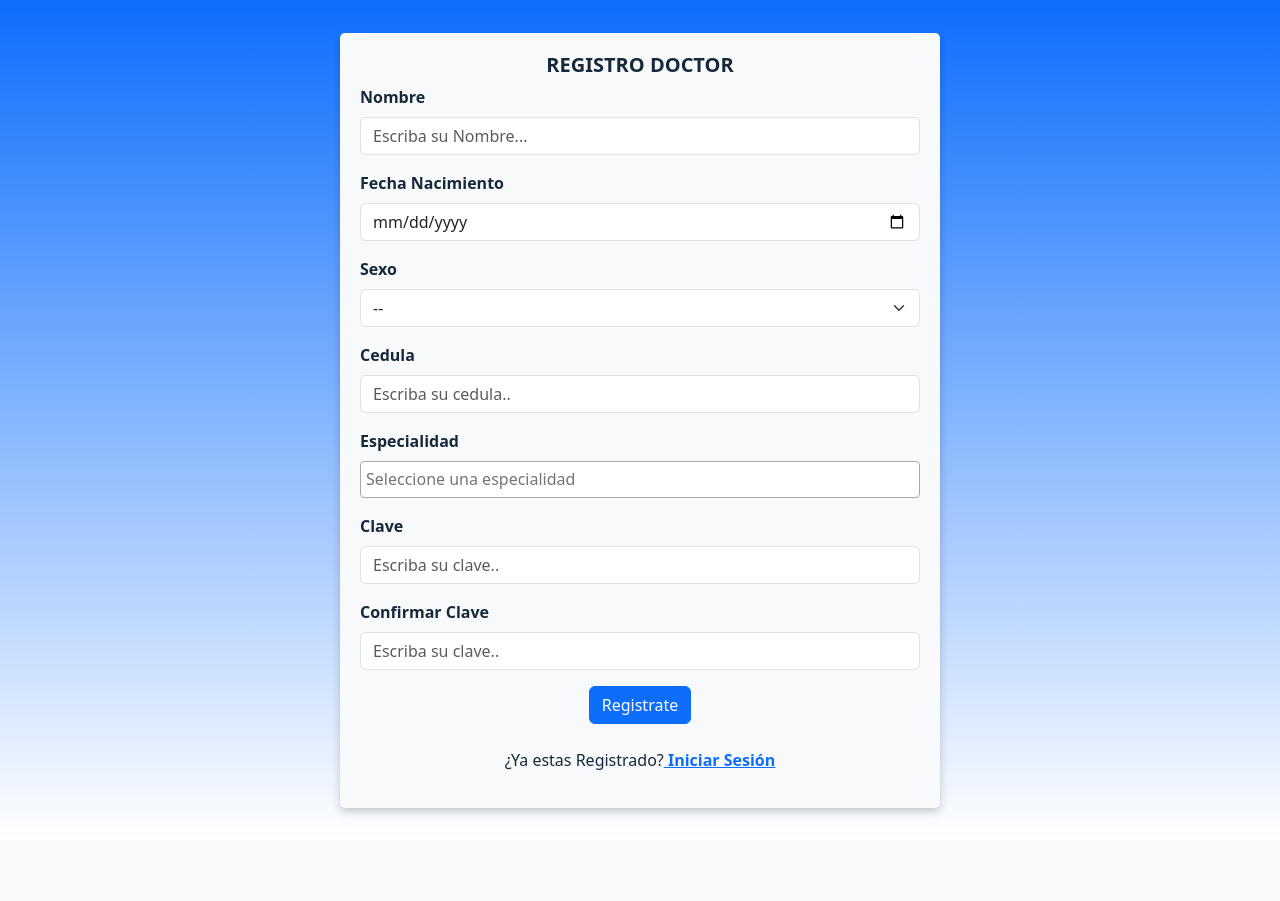
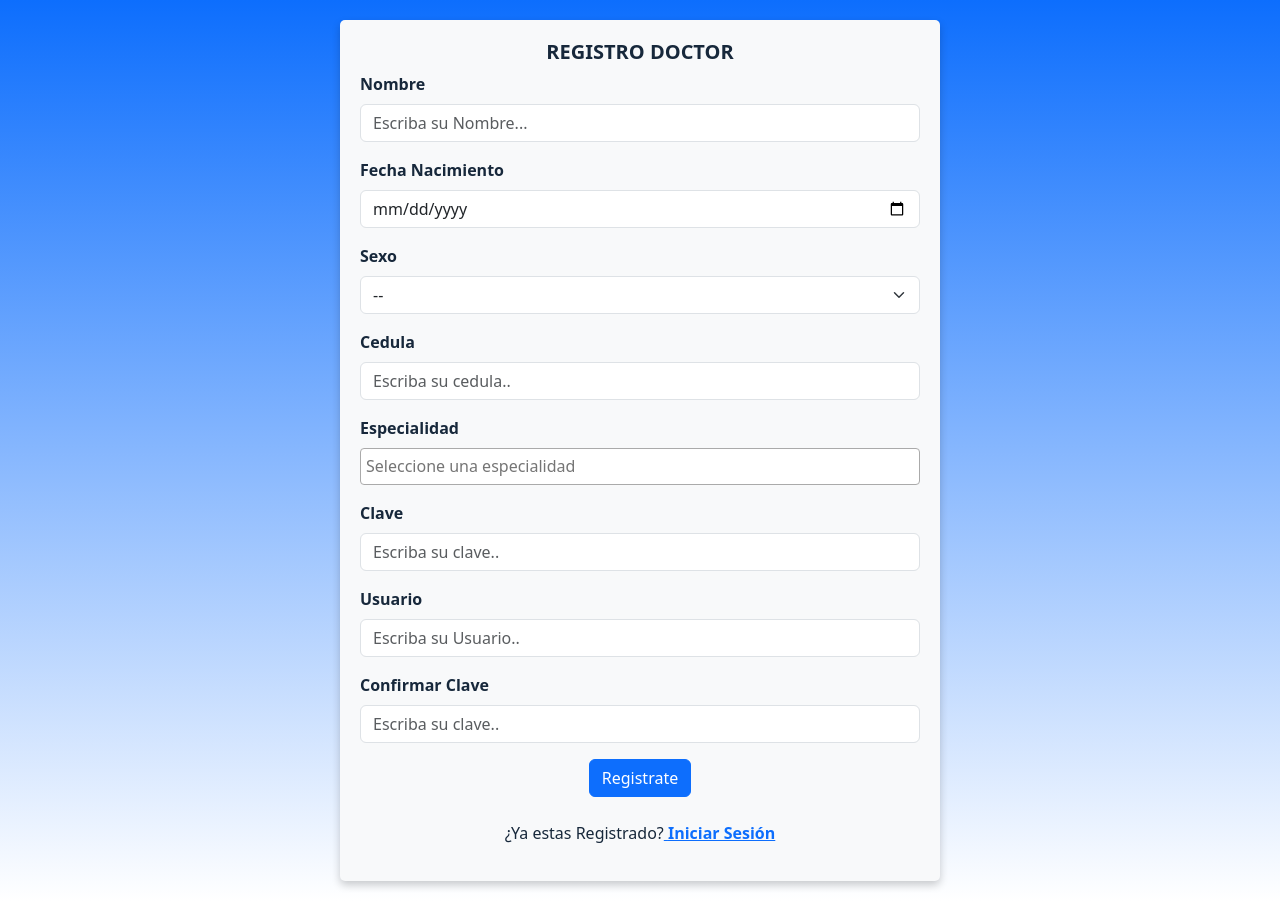
Before and after one commit to kevelopers/Clinica, a Flask app: page /registro/doctor in a window 1280 px wide. Before the commit the page ends 815 px from the top, so only its background shows below. Run offline with Flask 3, Linux system fonts and the light colour scheme; tables that the repository leaves empty hold one stand-in row (values such as "Sample post"); some libraries are stand-ins or nearby versions.

Commit message:
cambio
cambio

```diff
--- a/templates/user/cargar_horario.html
+++ b/templates/user/cargar_horario.html
@@ -172,8 +172,8 @@
 
 <body>
     <iframe id="sidebarFrame" src="{{ url_for('menulateral') }}"></iframe>
-    <div class="container" style="margin-left: 10px;">
-        <h2 style="color: #000; text-align: center;"><b>Cargar Horarios:</b></h2>
+    <div class="container" style="margin-left: 300px;">
+        <h2 style="color: #ffffff; text-align: center;"><b>Cargar Horario:</b></h2>
 
         <div class="form-container" style="text-align:center; font-size: 20px;">
 
--- a/templates/user/registro_doctor.html
+++ b/templates/user/registro_doctor.html
@@ -81,6 +81,13 @@
                         <input type="password" class="form-control" id="clave" name="clave"
                             placeholder="Escriba su clave.." required>
                     </div>
+
+                    <div class="mb-3">
+                        <label for="usuario" class="form-label"><b>Usuario</b></label>
+                        <input type="text" class="form-control" id="usuario" name="usuario"
+                            placeholder="Escriba su Usuario.." required>
+                    </div>
+
                     <div class="mb-3">
                         <label for="confirmar_clave" class="form-label"><b>Confirmar Clave</b></label>
                         <input type="password" class="form-control" id="confirmar_clave" name="confirmar_clave"
```
